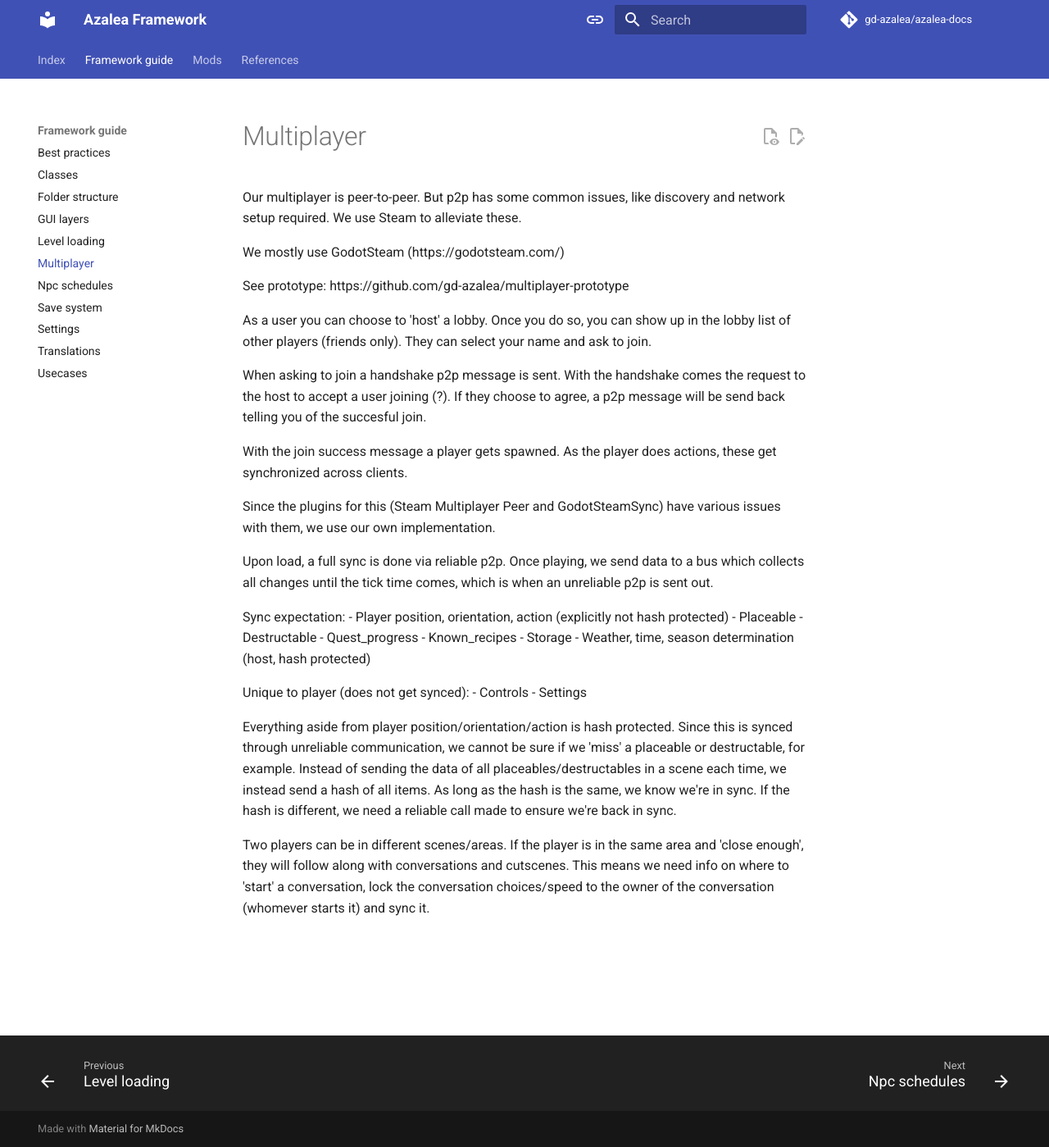
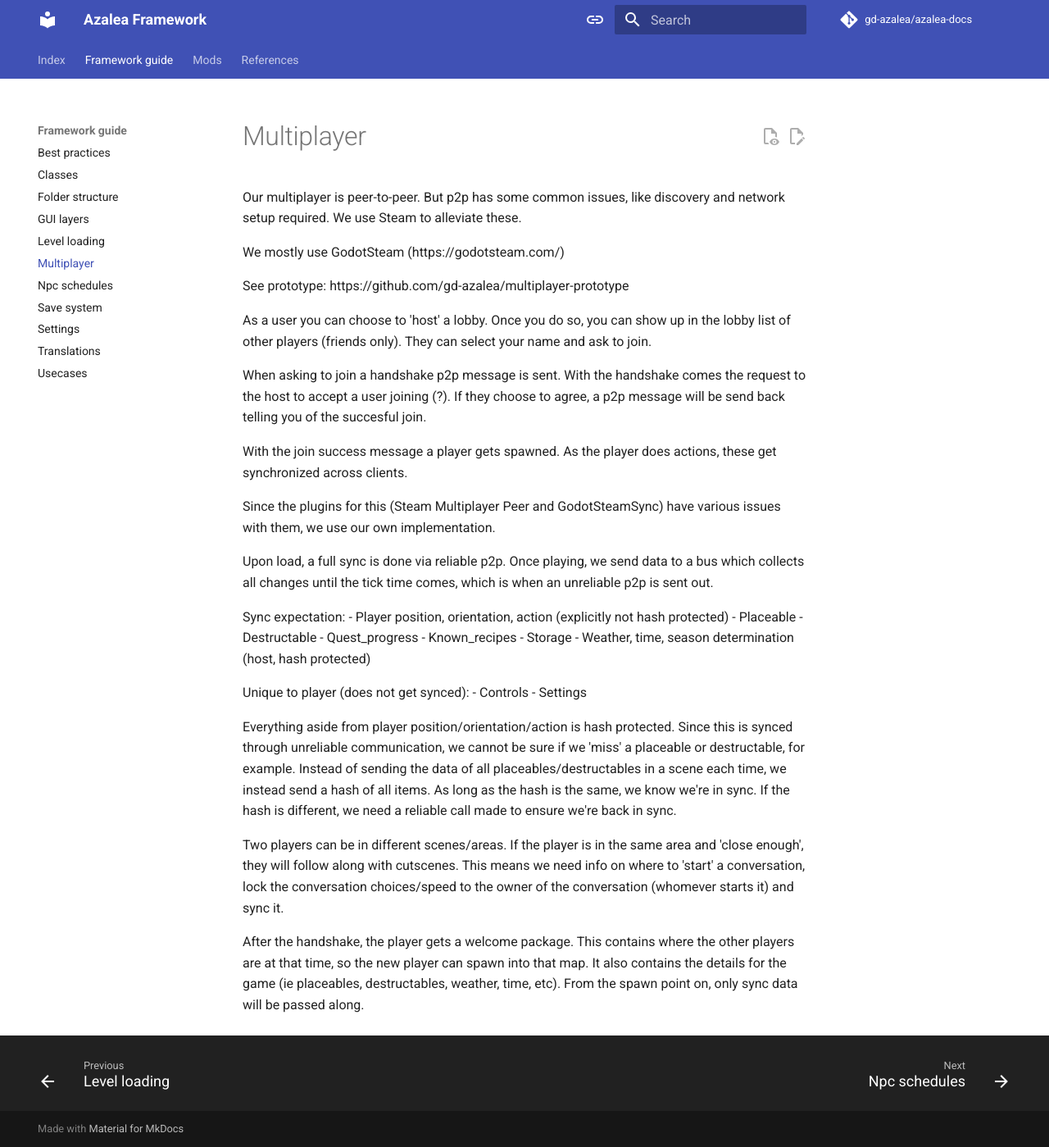
Before and after one commit to gd-azalea/azalea-docs, an MkDocs documentation site: the page built from docs/framework-guide/multiplayer.md, in a window 1280 px wide and 1399 px high. Shown: the whole window at 82% size. Built offline with MkDocs 1.6.1 and Material for MkDocs 9.7.7, drawn with Linux system fonts in a browser that asks for light colours; comment, search, counter and statistics services are not loaded.

Commit message:
Update multiplayer.md

```diff
--- a/docs/framework-guide/multiplayer.md
+++ b/docs/framework-guide/multiplayer.md
@@ -29,5 +29,7 @@
 
 Everything aside from player position/orientation/action is hash protected. Since this is synced through unreliable communication, we cannot be sure if we 'miss' a placeable or destructable, for example. Instead of sending the data of all placeables/destructables in a scene each time, we instead send a hash of all items. As long as the hash is the same, we know we're in sync. If the hash is different, we need a reliable call made to ensure we're back in sync.
 
-Two players can be in different scenes/areas. If the player is in the same area and 'close enough', they will follow along with conversations and cutscenes.
+Two players can be in different scenes/areas. If the player is in the same area and 'close enough', they will follow along with cutscenes.
 This means we need info on where to 'start' a conversation, lock the conversation choices/speed to the owner of the conversation (whomever starts it) and sync it.
+
+After the handshake, the player gets a welcome package. This contains where the other players are at that time, so the new player can spawn into that map. It also contains the details for the game (ie placeables, destructables, weather, time, etc). From the spawn point on, only sync data will be passed along.
```
